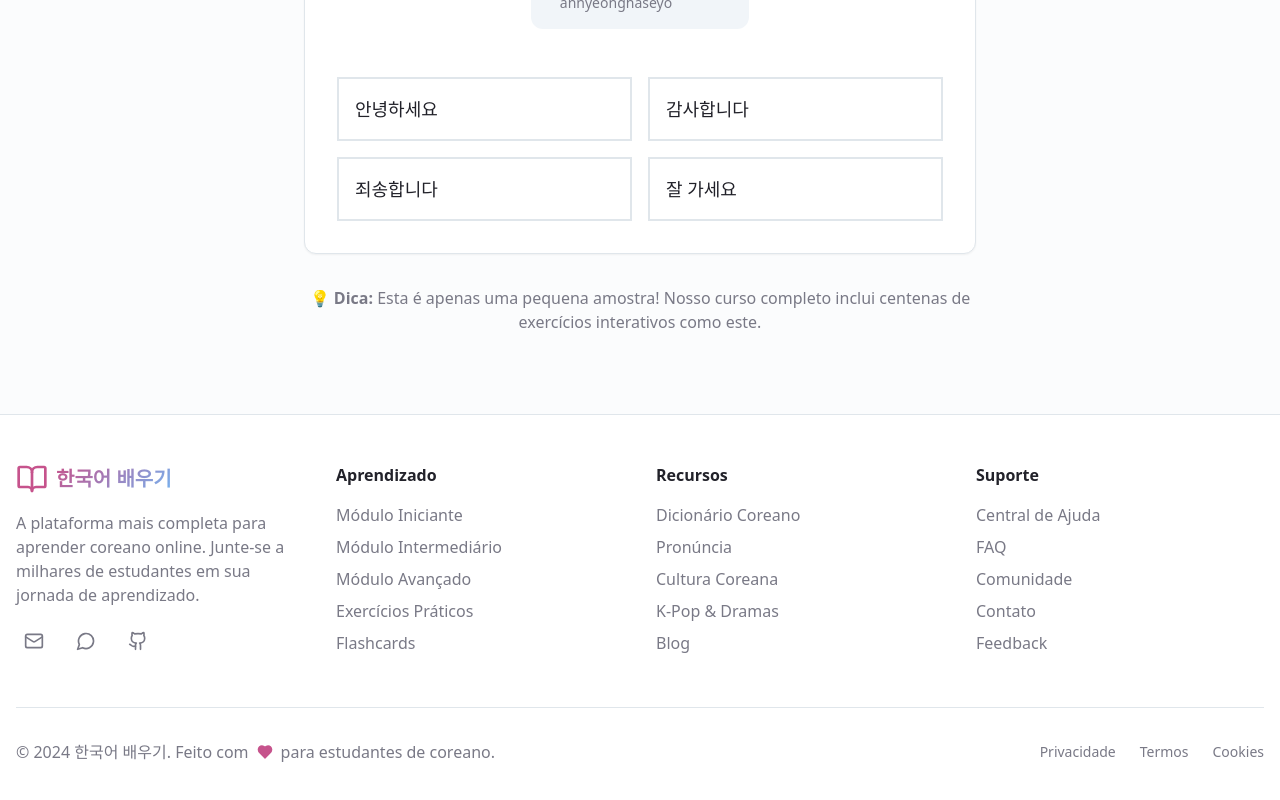
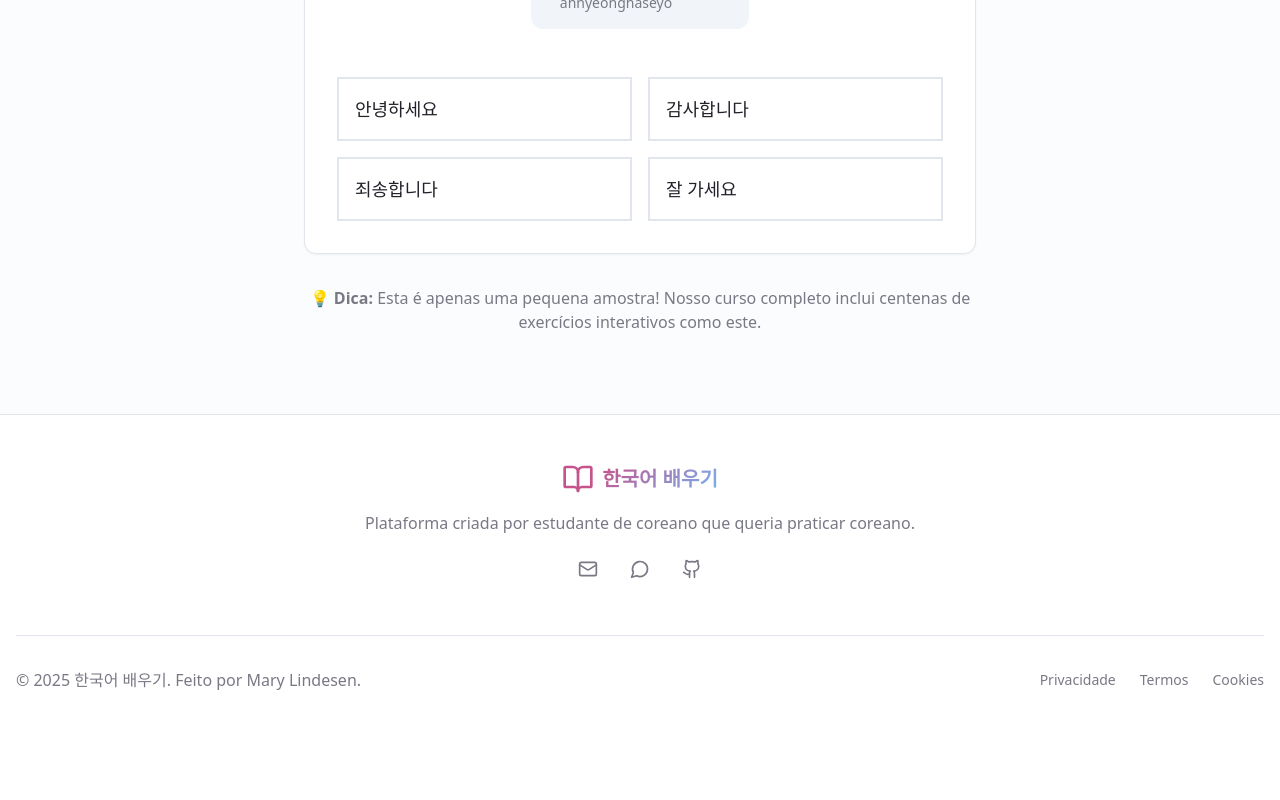
Before and after one commit to Maryzix/learn-hangul-hub, a React (Vite) app: page / in a window 1280 px wide. Shown: the part 2147-2947 px from the top of the page. After the commit the page ends 2887 px from the top, so only its background shows below. Built offline with nearby package versions, Linux system fonts and the light colour scheme; the HTML template or start-up script is replaced by a standard one.

Commit message:
Update footer text

```diff
--- a/src/components/Footer.tsx
+++ b/src/components/Footer.tsx
@@ -1,21 +1,20 @@
-import { BookOpen, Mail, MessageCircle, Github, Heart } from "lucide-react";
+import { BookOpen, Mail, MessageCircle, Github } from "lucide-react";
 
 const Footer = () => {
   return (
     <footer className="bg-card border-t border-border">
       <div className="container mx-auto px-4 py-12">
-        <div className="grid grid-cols-1 md:grid-cols-4 gap-8">
+        <div className="grid grid-cols-1 gap-8">
           {/* Logo and Description */}
-          <div className="md:col-span-1">
-            <div className="flex items-center space-x-2 mb-4">
+          <div className="text-center">
+            <div className="flex items-center justify-center space-x-2 mb-4">
               <BookOpen className="h-8 w-8 text-primary" />
               <span className="text-xl font-bold text-gradient">한국어 배우기</span>
             </div>
             <p className="text-muted-foreground mb-4">
-              A plataforma mais completa para aprender coreano online.
-              Junte-se a milhares de estudantes em sua jornada de aprendizado.
+              Plataforma criada por estudante de coreano que queria praticar coreano.
             </p>
-            <div className="flex space-x-4">
+            <div className="flex justify-center space-x-4">
               <button className="p-2 rounded-lg hover:bg-muted transition-colors">
                 <Mail className="h-5 w-5 text-muted-foreground hover:text-primary" />
               </button>
@@ -27,102 +26,6 @@ const Footer = () => {
               </button>
             </div>
           </div>
-
-          {/* Aprendizado */}
-          <div>
-            <h4 className="font-semibold mb-4">Aprendizado</h4>
-            <ul className="space-y-2">
-              <li>
-                <a href="#" className="text-muted-foreground hover:text-primary transition-colors">
-                  Módulo Iniciante
-                </a>
-              </li>
-              <li>
-                <a href="#" className="text-muted-foreground hover:text-primary transition-colors">
-                  Módulo Intermediário
-                </a>
-              </li>
-              <li>
-                <a href="#" className="text-muted-foreground hover:text-primary transition-colors">
-                  Módulo Avançado
-                </a>
-              </li>
-              <li>
-                <a href="#" className="text-muted-foreground hover:text-primary transition-colors">
-                  Exercícios Práticos
-                </a>
-              </li>
-              <li>
-                <a href="#" className="text-muted-foreground hover:text-primary transition-colors">
-                  Flashcards
-                </a>
-              </li>
-            </ul>
-          </div>
-
-          {/* Recursos */}
-          <div>
-            <h4 className="font-semibold mb-4">Recursos</h4>
-            <ul className="space-y-2">
-              <li>
-                <a href="#" className="text-muted-foreground hover:text-primary transition-colors">
-                  Dicionário Coreano
-                </a>
-              </li>
-              <li>
-                <a href="#" className="text-muted-foreground hover:text-primary transition-colors">
-                  Pronúncia
-                </a>
-              </li>
-              <li>
-                <a href="#" className="text-muted-foreground hover:text-primary transition-colors">
-                  Cultura Coreana
-                </a>
-              </li>
-              <li>
-                <a href="#" className="text-muted-foreground hover:text-primary transition-colors">
-                  K-Pop & Dramas
-                </a>
-              </li>
-              <li>
-                <a href="#" className="text-muted-foreground hover:text-primary transition-colors">
-                  Blog
-                </a>
-              </li>
-            </ul>
-          </div>
-
-          {/* Suporte */}
-          <div>
-            <h4 className="font-semibold mb-4">Suporte</h4>
-            <ul className="space-y-2">
-              <li>
-                <a href="#" className="text-muted-foreground hover:text-primary transition-colors">
-                  Central de Ajuda
-                </a>
-              </li>
-              <li>
-                <a href="#" className="text-muted-foreground hover:text-primary transition-colors">
-                  FAQ
-                </a>
-              </li>
-              <li>
-                <a href="#" className="text-muted-foreground hover:text-primary transition-colors">
-                  Comunidade
-                </a>
-              </li>
-              <li>
-                <a href="#" className="text-muted-foreground hover:text-primary transition-colors">
-                  Contato
-                </a>
-              </li>
-              <li>
-                <a href="#" className="text-muted-foreground hover:text-primary transition-colors">
-                  Feedback
-                </a>
-              </li>
-            </ul>
-          </div>
         </div>
 
         {/* Bottom Section */}
@@ -130,11 +33,7 @@ const Footer = () => {
           <div className="flex flex-col md:flex-row justify-between items-center">
             <div className="flex items-center space-x-2 mb-4 md:mb-0">
               <p className="text-muted-foreground">
-                © 2024 한국어 배우기. Feito com
-              </p>
-              <Heart className="h-4 w-4 text-primary fill-current" />
-              <p className="text-muted-foreground">
-                para estudantes de coreano.
+                © 2025 한국어 배우기. Feito por Mary Lindesen.
               </p>
             </div>
 
```
